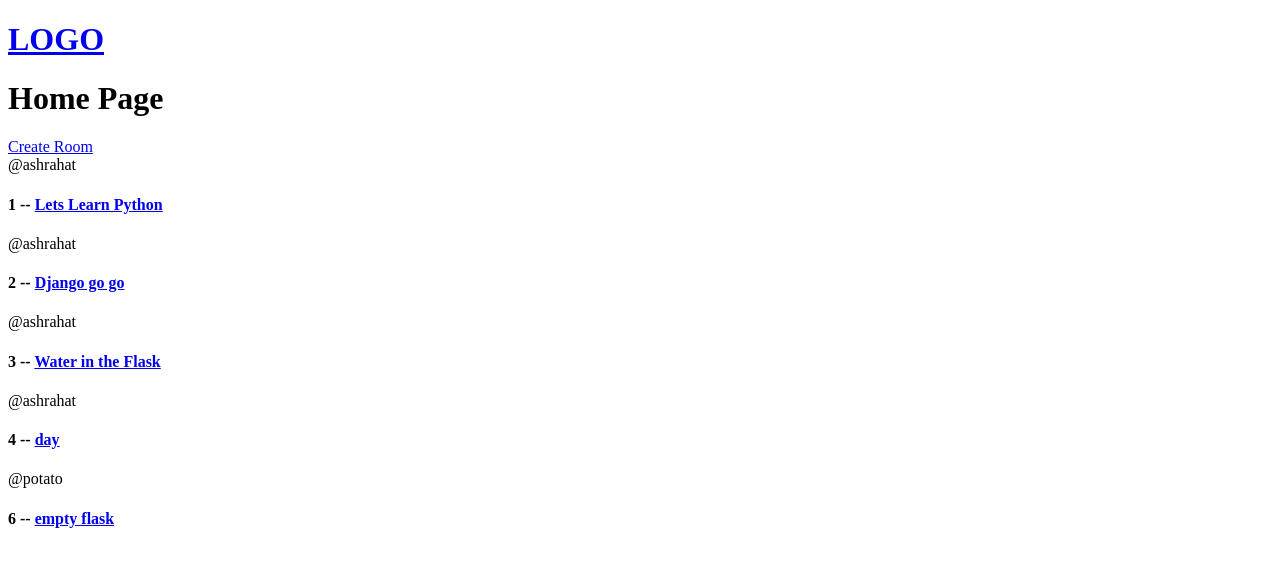
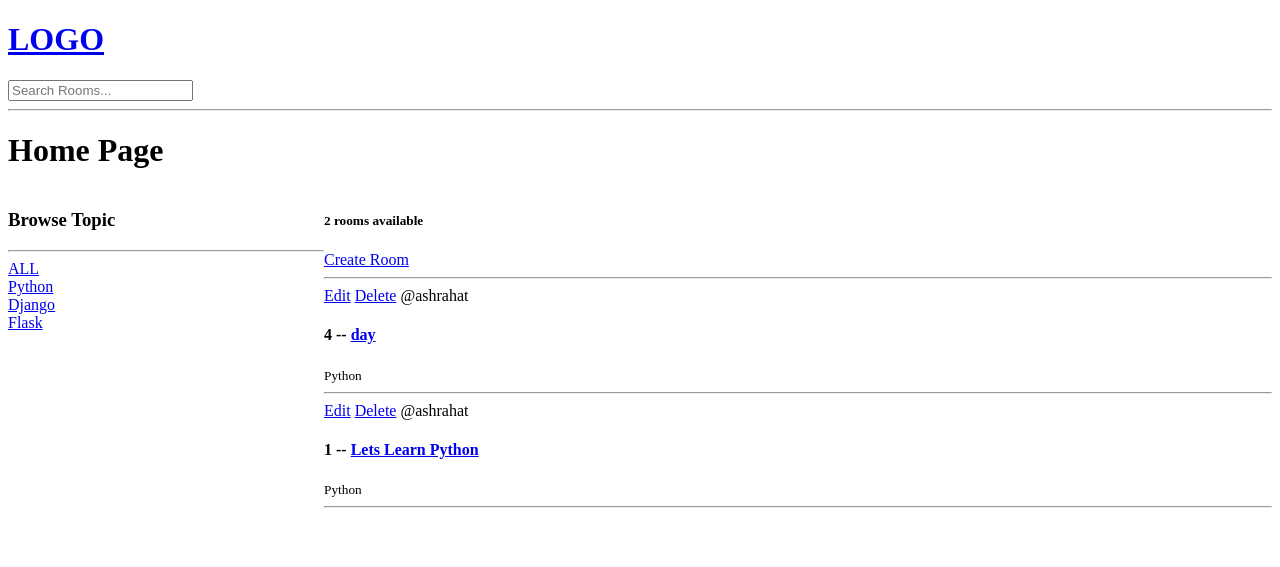
Before and after one commit to AshRahman/discutere, a Django app: a page that uses templates/navbar.html in a window 1280 px wide. Shown: the top 567 px of the page. Run offline with Django 4.2, Linux system fonts and the light colour scheme; data comes from the database, SQL or seed files in the repository; both versions use the stored data as it was after the commit.

Commit message:
added search option, update, delete and some style

```diff
--- a/base/models.py
+++ b/base/models.py
@@ -19,7 +19,8 @@ class Room(models.Model):
     # participants =
     updated = models.DateTimeField(auto_now=True)
     created = models.DateTimeField(auto_now_add=True)
-
+    class Meta:
+        ordering = ['-updated','-created'] # - is used for descending order
     def __str__(self):
         return self.name
 
--- a/base/templates/base/home.html
+++ b/base/templates/base/home.html
@@ -1,27 +1,45 @@
-{%extends 'main.html'%}
+{%extends 'main.html'%} {%block content%}
+<style>
+  .home-container {
+    display: grid;
+    grid-template-columns: 1fr 3fr;
+  }
+</style>
+<h1>Home Page</h1>
+<div class="home-container">
+  <div>
+    <h3>Browse Topic</h3>
+    <hr />
+    <div>
+      <a href="{% url 'home' %}">ALL</a>
+    </div>
 
-
-{%block content%}
-    <h1>Home Page</h1>
+    {%for topic in topics%}
     <div>
-    <a href="{% url 'create-room' %}">Create Room</a>
+      <a href="{% url 'home' %}?q={{topic.name}}">{{topic.name}}</a>
+    </div>
+    {%endfor%}
   </div>
   <div>
-
-
+    <h5>{{room_count}} rooms available</h5>
+    <a href="{% url 'create-room' %}">Create Room</a>
+    <hr />
+    <div>
+      {% for room in rooms%}
 
       <div>
-        {% for room in rooms%}
-        <div>
+        <a href="{% url 'update-room' room.id %}">Edit</a>
+        <a href="{% url 'delete-room' room.id %}">Delete</a>
         <span>@{{room.host.username}}</span>
         <h4>
           {{room.id}} --
           <a href="{% url 'room' room.id %}">{{room.name}}</a>
         </h4>
+        <small> {{room.topic.name}} </small>
+        <hr />
       </div>
       {%endfor%}
     </div>
-
-
+  </div>
 </div>
 {%endblock content%}
--- a/base/urls.py
+++ b/base/urls.py
@@ -1,8 +1,10 @@
 from django.urls import path
-from .import views #This brings the urls from views file
+from . import views  # This brings the urls from views file
 
 urlpatterns = [
-    path('', views.home, name= "home"),
-    path('room/<str:pk>/', views.room, name="room"),
-    path('create-room/', views.createRoom, name='create-room')
+    path("", views.home, name="home"),
+    path("room/<str:pk>/", views.room, name="room"),
+    path("create-room/", views.createRoom, name="create-room"),
+    path("update-room/<str:pk>/", views.updateRoom, name="update-room"),
+    path("delete-room/<str:pk>/", views.deleteRoom, name="delete-room"),
 ]
--- a/base/views.py
+++ b/base/views.py
@@ -1,17 +1,19 @@
-from django.shortcuts import render
-from .models import Room
+from django.shortcuts import render, redirect
+from django.db.models import Q
+from .models import Room, Topic
 from .forms import RoomForm
 
-# rooms = [
-#     {"id": 1, "name": "lets learn python!"},
-#     {"id": 2, "name": "Django go go!"},
-#     {"id": 3, "name": "Water in  the Flask!"},
-# ]
 
+# Create your views here.
+def home(request):
+    q = request.GET.get("q") if request.GET.get("q") != None else ""
+    rooms = Room.objects.filter(
+        Q(topic__name__icontains=q) | Q(name__icontains=q) | Q(description__icontains=q)
+    )
 
-def home(request):
-    rooms = Room.objects.all()
-    context = {"rooms": rooms}
+    topics = Topic.objects.all()
+    room_count =rooms.count()
+    context = {"rooms": rooms, "topics": topics, 'room_count':room_count}
     return render(request, "base/home.html", context)
 
 
@@ -22,8 +24,34 @@ def room(request, pk):
 
     return render(request, "base/room.html", context)
 
+
 def createRoom(request):
     form = RoomForm()
-    context={'form':form}
+    if request.method == "POST":
+        form = RoomForm(request.POST)
+        if form.is_valid():
+            form.save()
+            return redirect("home")
+    context = {"form": form}
     return render(request, "base/room_form.html", context)
-# Create your views here.
+
+
+def updateRoom(request, pk):
+    room = Room.objects.get(id=pk)
+    form = RoomForm(instance=room)
+
+    if request.method == "POST":
+        form = RoomForm(request.POST, instance=room)
+        if form.is_valid():
+            form.save()
+            return redirect("home")
+    context = {"form": form}
+    return render(request, "base/room_form.html", context)
+
+
+def deleteRoom(request, pk):
+    room = Room.objects.get(id=pk)
+    if request.method == "POST":
+        room.delete()
+        return redirect("home")
+    return render(request, "base/delete.html", {"obj": room})
--- a/templates/navbar.html
+++ b/templates/navbar.html
@@ -1,28 +1,8 @@
-<!DOCTYPE html>
-<!--[if lt IE 7]>      <html class="no-js lt-ie9 lt-ie8 lt-ie7"> <![endif]-->
-<!--[if IE 7]>         <html class="no-js lt-ie9 lt-ie8"> <![endif]-->
-<!--[if IE 8]>         <html class="no-js lt-ie9"> <![endif]-->
-<!--[if gt IE 8]>      <html class="no-js"> <!--<![endif]-->
-<html>
-  <head>
-    <meta charset="utf-8" />
-    <meta http-equiv="X-UA-Compatible" content="IE=edge" />
-    <title></title>
-    <meta name="description" content="" />
-    <meta name="viewport" content="width=device-width, initial-scale=1" />
-    <link rel="stylesheet" href="" />
-  </head>
-  <body>
-    <a href="/">
-      <h1>LOGO</h1>
-    </a>
-    <!--[if lt IE 7]>
-      <p class="browsehappy">
-        You are using an <strong>outdated</strong> browser. Please
-        <a href="#">upgrade your browser</a> to improve your experience.
-      </p>
-    <![endif]-->
+<a href="/">
+  <h1>LOGO</h1>
+</a>
+<form method="GET" action="{% url 'home'%}">
+  <input type="text" name="q" placeholder="Search Rooms... " />
+</form>
 
-    <script src="" async defer></script>
-  </body>
-</html>
+<hr />
```
Also changed, not shown: base/templates/base/delete.html (added, +10 -0 lines), db.sqlite3. Lines whose indentation alone changed are shown as unchanged.
